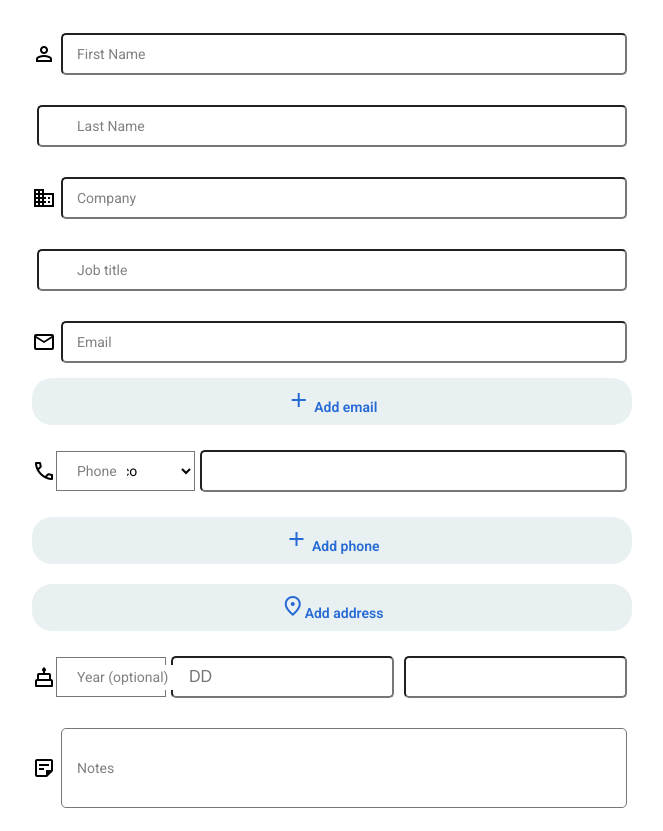
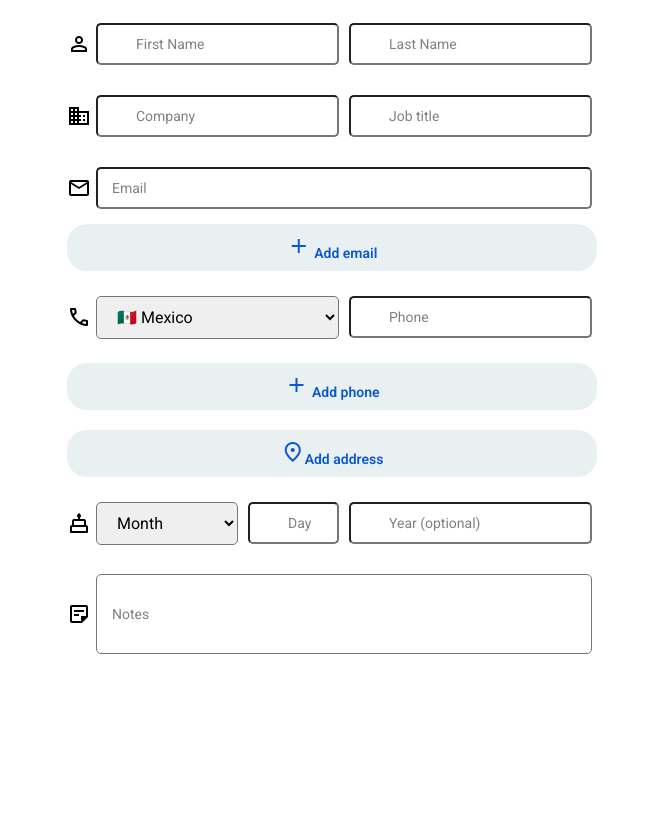
Before and after one commit to uchihasnd/Contacts, a plain HTML site: page index.html in a window 1280 px wide. Shown: the whole page, without its empty margins (308-971 px from the left). After the commit the page ends 800 px from the top, so only its background shows below. Drawn offline with nearby package versions, Linux system fonts and the light colour scheme.

Commit message:
Correcting alignment in the contact form

```diff
--- a/css/styles.css
+++ b/css/styles.css
@@ -22,8 +22,19 @@ body, .btn, .form-select {
 }
 
 .form-contacts {
-  display: block;
+  /* display: block; */
   line-height: 1.5rem;
+}
+
+.form-icon {
+  display: flex;
+  flex-direction: row;
+  align-items: center;
+  justify-content: center;
+}
+
+.form-group {
+  margin-bottom: 0.5rem;
 }
 
 .form-contacts {
@@ -31,6 +42,7 @@ body, .btn, .form-select {
   margin: 0 auto;
   display: flex;
   flex-direction: column;
+  align-items: center;
 }
 
 .form-field {
@@ -38,16 +50,21 @@ body, .btn, .form-select {
   display: flex;
   align-items: center;
   position: relative;
-  margin-top: 20px;
+  margin-top: 10px;
 }
 
-.form-input, input[type="tel"], input[type="number"], [type="email"] {
+.form-input, .form-select, input[type="tel"], input[type="number"], input[type="email"] {
   flex: 1;
   padding: 1rem 1.6rem;
   margin: 0.5rem;
   border-radius: 0.5rem;
   width: 100%;
   font-size: 1.6rem;
+  outline: none;
+}
+
+.input[type="text"]:focus-visible {
+  border-style: 100px solid #0f0f0f;
 }
 
 .form-button {
@@ -56,14 +73,13 @@ body, .btn, .form-select {
   flex: 1;
 }
 
-.form-select {
-  padding: 1rem;
-  background-color: #fff;
+.material-symbols-outlined {
+  font-size: 1.4rem;
 }
 
 .btn {
   background-color: #E8F0F2;
-  color: #0b57d0e1;
+  color: #0b57d0;
   font-weight: 600;
   padding: 1rem;
   border: none;
@@ -74,7 +90,7 @@ body, .btn, .form-select {
 
 .btn:hover {
   background-color: #CBDCEB;
-  box-shadow:0 1px 0 1px rgba(12, 1, 1, 0.25);
+  box-shadow: 0 1px 0 1px rgba(12, 1, 1, 0.25);
   cursor: pointer;
 }
 
@@ -93,7 +109,8 @@ body, .btn, .form-select {
   pointer-events: none;
 }
 .form-input:focus {
-  border-color: 1px solid #0b57d0e1;
+  outline: none;
+  border-color:#0b57d0;
 }
 
 .form-input:focus + .form-label,
@@ -103,3 +120,11 @@ body, .btn, .form-select {
   font-size: 1.2rem;
   color: #333;
 }
+
+/* Media queries */
+
+@media (min-width: 600px) {
+  .form-field {
+    display: flex;
+  }
+}
--- a/index.html
+++ b/index.html
@@ -17,8 +17,9 @@
     <div class="container">
       <div class="form-contacts">
         <form action="" class="">
+          <div class="form-icon">
+            <span class="material-symbols-outlined form-icon"> person </span>
             <div class="form-field">
-            <span class="material-symbols-outlined"> person </span>
               <input
                 type="text"
                 class="form-input"
@@ -33,8 +34,11 @@
               <input type="text" class="form-input" name="" id="" placeholder=" " required />
               <label for="last-name" class="form-label">Last Name</label>
             </div>
+          </div>
+
+          <div class="form-icon">
+            <span class="material-symbols-outlined">domain</span>
             <div class="form-field">
-            <span class="material-symbols-outlined">domain</span>
               <input type="text" class="form-input" name="" id="" placeholder=" " />
               <label for="company" class="form-label">Company</label>
             </div>
@@ -42,6 +46,8 @@
               <input type="text" class="form-input" name="" id="" placeholder=" " />
               <label for="" class="form-label">Job title</label>
             </div>
+          </div>
+
           <div class="form-field">
             <span class="material-symbols-outlined">mail</span>
             <input type="email" class="form-input" name="email" id="" placeholder=" "/>
@@ -53,12 +59,14 @@
           <div class="form-field">
             <span class="material-symbols-outlined">call</span>
             <select name="" id="" class="form-select">
-              <option value="mx">🇲🇽 México</option>
+              <option value="mx">🇲🇽 Mexico</option>
               <option value="🇦🇫">🇦🇫 Afghanistan</option>
               <option value="🇨🇴">🇨🇴 Colombia</option>
             </select>
+            <div class="form-field">
               <input type="tel" class="form-input" name="" id="" placeholder=" " />
             <label for="" class="form-label">Phone</label>
+            </div>
           </div>
           <div class="form-field">
             <div class="form-button">
@@ -85,10 +93,14 @@
               <option value="November">November</option>
               <option value="December">December</option>
             </select>
-            <input type="number" name="" id="" class="" min="1" max="31" placeholder="DD" />
+            <div class="form-field">
+              <input type="number" name="" id="" class="" min="1" max="31" placeholder=" " />
             <label for="" class="form-label">Day</label>
+            </div>
+            <div class="form-field">
               <input type="number" name="" id="" placeholder=" " />
               <label for="" class="form-label">Year (optional)</label>
+            </div>
           </div>
           <div class="form-field">
             <span class="material-symbols-outlined">sticky_note_2</span>
```
Lines whose indentation alone changed are shown as unchanged.
